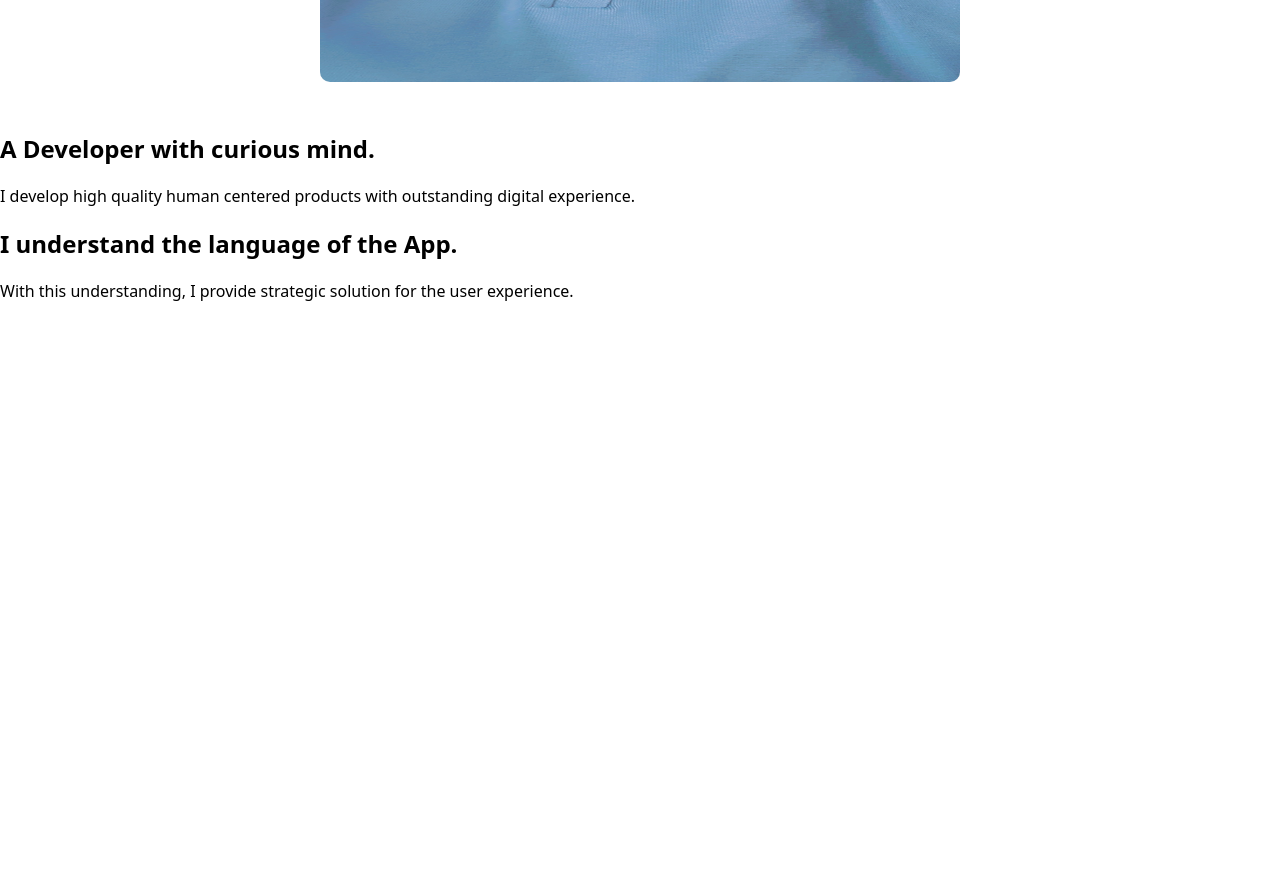
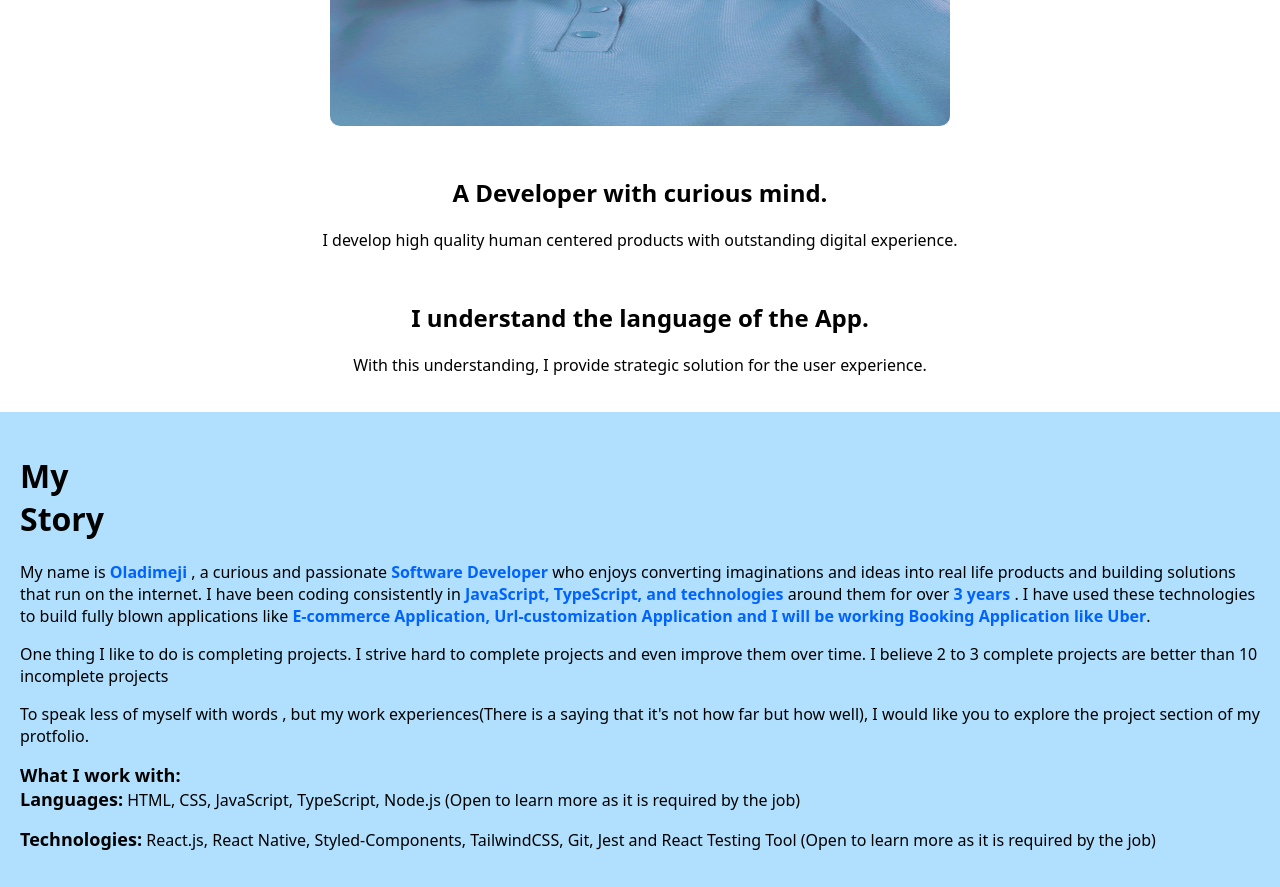
Before and after one commit to Hollyd29/MyPortfolio, a React (Vite) app: page / in a window 1280 px wide. Shown: the part 660-1547 px from the top of the page. Before the commit the page ends 978 px from the top, so only its background shows below. Built offline with nearby package versions, Linux system fonts and the light colour scheme.

Commit message:
my story done

```diff
--- a/src/App.tsx
+++ b/src/App.tsx
@@ -1,5 +1,6 @@
 import "./App.css";
 import HeaderComp from "./component/headercomp";
+import MyStoryComp from "./component/MyStorycomp";
 import Profilecomp from "./component/Profilecomp";
 
 function App() {
@@ -7,6 +8,7 @@ function App() {
     <div>
       <HeaderComp />
       <Profilecomp />
+      <MyStoryComp />
     </div>
   );
 }
--- /dev/null
+++ b/src/component/MyStorycomp.tsx
@@ -0,0 +1,97 @@
+function MyStoryComp() {
+  return (
+    <div style={{ padding: 20, backgroundColor: "#b0e0feff" }}>
+      <h1>
+        My <br /> Story
+      </h1>
+
+      <p>
+        My name is{" "}
+        <span
+          style={{
+            fontWeight: 800,
+            color: "#0062FF",
+          }}
+        >
+          Oladimeji
+        </span>{" "}
+        , a curious and passionate{" "}
+        <span
+          style={{
+            fontWeight: 800,
+            color: "#0062FF",
+          }}
+        >
+          Software Developer
+        </span>{" "}
+        who enjoys converting imaginations and ideas into real life products and
+        building solutions that run on the internet. I have been coding
+        consistently in{" "}
+        <span
+          style={{
+            fontWeight: 800,
+            color: "#0062FF",
+          }}
+        >
+          JavaScript, TypeScript, and technologies
+        </span>{" "}
+        around them for over{" "}
+        <span
+          style={{
+            fontWeight: 800,
+            color: "#0062FF",
+          }}
+        >
+          3 years
+        </span>{" "}
+        . I have used these technologies to build fully blown applications like{" "}
+        <span
+          style={{
+            fontWeight: 800,
+            color: "#0062FF",
+          }}
+        >
+          E-commerce Application, Url-customization Application and I will be
+          working Booking Application like Uber
+        </span>
+        .
+      </p>
+      <p>
+        One thing I like to do is completing projects. I strive hard to complete
+        projects and even improve them over time. I believe 2 to 3 complete
+        projects are better than 10 incomplete projects
+      </p>
+      <p>
+        To speak less of myself with words , but my work experiences(There is a
+        saying that it's not how far but how well), I would like you to explore
+        the project section of my protfolio.
+      </p>
+      <p>
+        <span
+          style={{
+            fontWeight: 800,
+            fontSize: 18,
+          }}
+        >
+          What I work with: <br /> Languages:
+        </span>{" "}
+        HTML, CSS, JavaScript, TypeScript, Node.js (Open to learn more as it is
+        required by the job)
+      </p>
+      <p>
+        <span
+          style={{
+            fontWeight: 800,
+            fontSize: 18,
+          }}
+        >
+          Technologies:
+        </span>{" "}
+        React.js, React Native, Styled-Components, TailwindCSS, Git, Jest and
+        React Testing Tool (Open to learn more as it is required by the job)
+      </p>
+    </div>
+  );
+}
+
+export default MyStoryComp;
--- a/src/component/Profilecomp.tsx
+++ b/src/component/Profilecomp.tsx
@@ -2,13 +2,13 @@ import image from "../assets/image.jpeg";
 
 function Profilecomp() {
   return (
-    <div>
-      <h1 style={{ marginTop: 70, textAlign: "center" }}>Oladimeji E.O.</h1>
+    <div style={{ padding: 20 }}>
+      <h1 style={{ marginTop: 70, textAlign: "center" }}>Oladimeji .E.O.</h1>
       <p style={{ textAlign: "center", fontSize: 18 }}>
         I am a{" "}
         <span
           style={{
-            fontWeight: 600,
+            fontWeight: 800,
             color: "#0062FF",
             textTransform: "capitalize",
           }}
@@ -18,7 +18,7 @@ function Profilecomp() {
         with strong expertise in{" "}
         <span
           style={{
-            fontWeight: 600,
+            fontWeight: 800,
             color: "#0062FF",
             textTransform: "capitalize",
           }}
@@ -31,7 +31,7 @@ function Profilecomp() {
           I specialize in {""}
           <span
             style={{
-              fontWeight: 600,
+              fontWeight: 800,
               color: "#0062FF",
               textTransform: "capitalize",
             }}
@@ -70,13 +70,13 @@ function Profilecomp() {
           alt=""
         />
       </div>
-      <div>
+      <div style={{ textAlign: "center" }}>
         <h2>A Developer with curious mind.</h2>
         <p>
           I develop high quality human centered products with outstanding
           digital experience.
         </p>
-        <h2>I understand the language of the App.</h2>
+        <h2 style={{ marginTop: 50 }}>I understand the language of the App.</h2>
         <p>
           With this understanding, I provide strategic solution for the user
           experience.
```
